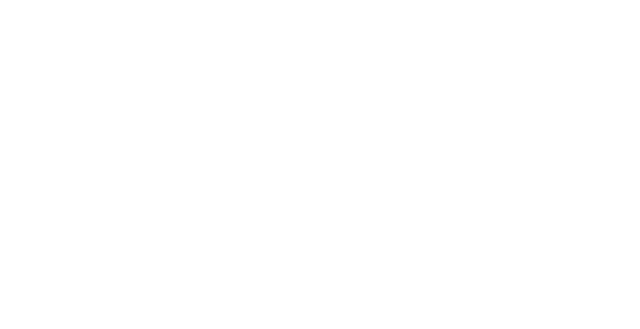
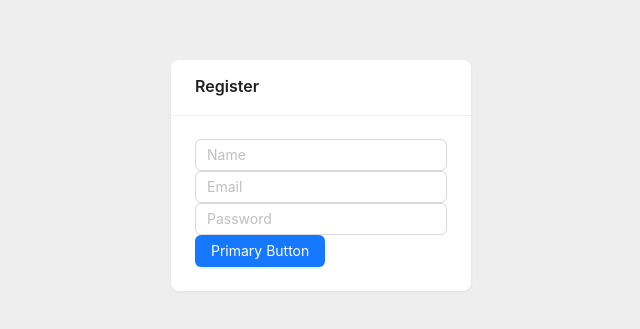
Before and after one commit to Keonbangjin/Lesson8Month7, a React (Create React App) app: page /register in a window 1280 px wide. Before the commit this address had no page. Shown: the part 225-554 px from the top of the page, without its empty margins (319-959 px from the left). Built offline with nearby package versions, Linux system fonts and the light colour scheme.

Commit message:
add register page

```diff
--- a/src/App.js
+++ b/src/App.js
@@ -1,6 +1,7 @@
 import { BrowserRouter, Routes, Route } from 'react-router-dom';
 import GeneralLayout from './components/GeneralLayout';
 import Home from './components/Home/Home';
+import Register from './components/Auth/Register';
 
 
 function App() {
@@ -10,6 +11,7 @@
         <Route path='/' element={<GeneralLayout />} >
           <Route index  element={<Home />} />
         </Route>
+        <Route path='register' element={<Register />} />
       </Routes>
     </BrowserRouter>
   )
--- /dev/null
+++ b/src/components/Auth/Register.jsx
@@ -0,0 +1,24 @@
+import React from 'react';
+import { Button, Card, Input } from 'antd';
+import  './style.css'
+
+const Register = () => {
+    return (
+        <div className='card' gap="middle" vertical>
+            <Card
+                title="Register"
+                bordered={false}
+                style={{
+                width: 300,
+                }}
+            >
+                <Input type='text' placeholder="Name" />
+                <Input type='email' placeholder="Email" />
+                <Input type='password' placeholder="Password" />
+                <Button type="primary">Primary Button</Button>
+            </Card>
+        </div>
+    );
+}
+
+export default Register;
--- /dev/null
+++ b/src/components/Auth/style.css
@@ -0,0 +1,8 @@
+.card{
+    background-color: #eee;
+    display: flex;
+    width: 100vw;
+    height: 100vh;
+    justify-content: center;
+    align-items: center;
+}
--- a/src/components/GeneralLayout.jsx
+++ b/src/components/GeneralLayout.jsx
@@ -1,7 +1,6 @@
 import React, { useState } from 'react';
 import {
   DesktopOutlined,
-  PieChartOutlined,
 } from '@ant-design/icons';
 import { Breadcrumb, Layout, Menu, theme } from 'antd';
 import { Outlet } from 'react-router-dom';
```
Also changed, not shown: src/components/Auth/Login.jsx (added), src/components/Register.jsx (deleted).
